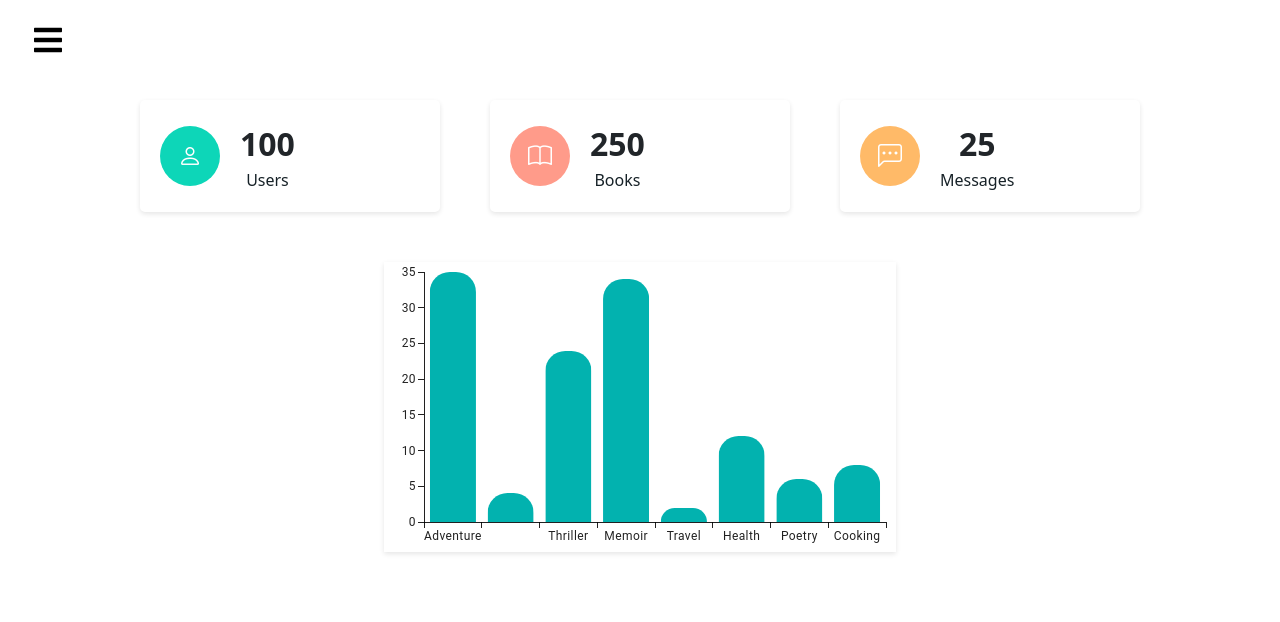
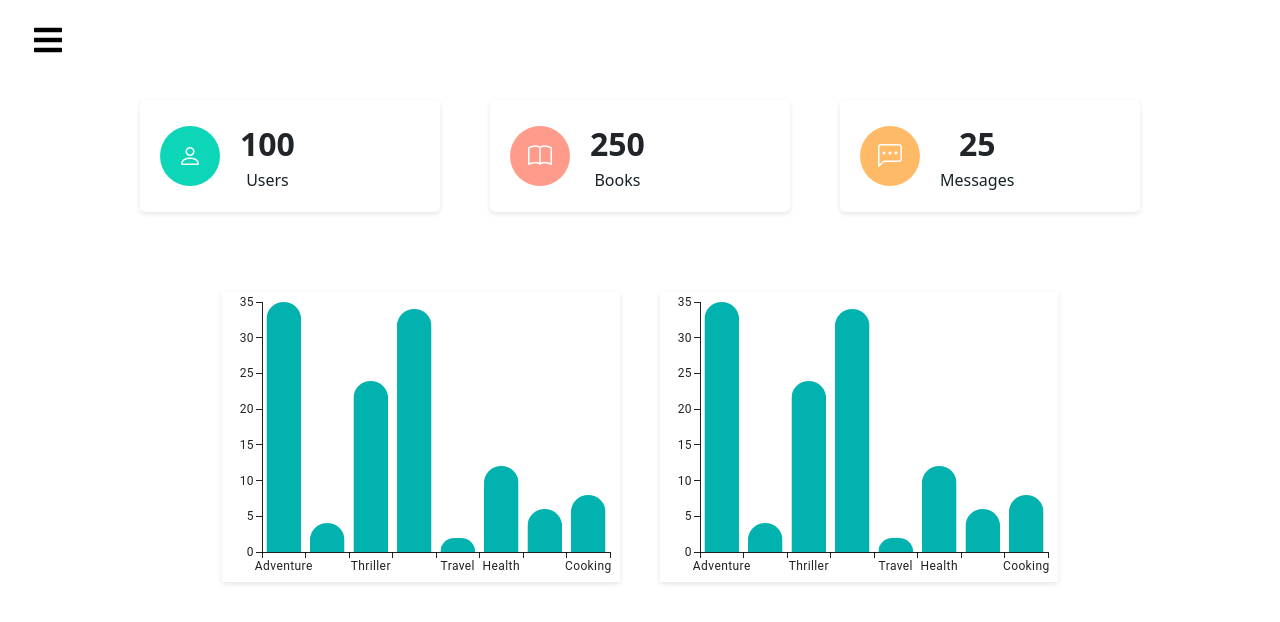
Before and after one commit to aybzakaria5/BOOKhub, a React (Create React App) app: page /admin in a window 1280 px wide. Shown: the top 622 px of the page. Built offline with nearby package versions, Linux system fonts and the light colour scheme.

Commit message:
solve problem of chart

```diff
--- a/src/Add_book/Add.js
+++ b/src/Add_book/Add.js
@@ -31,6 +31,7 @@ const Add = () => {
       const data = await response.json();
       console.log('Upload response:', data);
       setCoverImage(data.secure_url);
+      console.log(data.secure_url)
       setUploadError('');
     } catch (error) {
       console.error('Error uploading image:', error);
--- a/src/Admin/Admin.js
+++ b/src/Admin/Admin.js
@@ -3,7 +3,6 @@ import Style from './Admin.module.css';
 import { BarChart } from '@mui/x-charts/BarChart';
 
 const Admin = () => {
-
   return (
     <>
       <div className={Style.statistique}>
@@ -39,16 +38,25 @@ const Admin = () => {
       </div>
 
       <div className={Style.chartContainer}>
+        <div className={Style.chartWrapper}>
           <BarChart
-            series={[{ data: [35,4, 24, 34, 2, 12, 6, 8] }]}
+            series={[{ data: [35, 4, 24, 34, 2, 12, 6, 8] }]}
             height={290}
-            xAxis={[{ data: ['Adventure','Romance', 'Thriller', 'Memoir','Travel','Health','Poetry','Cooking'], scaleType: 'band' }]}
+            xAxis={[{ data: ['Adventure', 'Romance', 'Thriller', 'Memoir', 'Travel', 'Health', 'Poetry', 'Cooking'], scaleType: 'band' }]}
             margin={{ top: 10, bottom: 30, left: 40, right: 10 }}
             borderRadius={20}
           />
+        </div>
+        <div className={Style.chartWrapper}>
+          <BarChart
+            series={[{ data: [35, 4, 24, 34, 2, 12, 6, 8] }]}
+            height={290}
+            xAxis={[{ data: ['Adventure', 'Romance', 'Thriller', 'Memoir', 'Travel', 'Health', 'Poetry', 'Cooking'], scaleType: 'band' }]}
+            margin={{ top: 10, bottom: 30, left: 40, right: 10 }}
+            borderRadius={20}
+          />
+        </div>
       </div>
-
-
     </>
   );
 };
--- a/src/Admin/Admin.module.css
+++ b/src/Admin/Admin.module.css
@@ -14,6 +14,7 @@
     padding: 20px;
     width: 300px;
 }
+
 .icon {
     display: flex;
     justify-content: center;
@@ -42,18 +43,27 @@
     color: #162127;
 }
 
+.chartContainer {
+    display: flex;
+    justify-content: space-around;
+    flex-wrap: wrap;
+    gap: 20px;
+    padding: 20px;
+    margin: 30px auto;
+    width: 70vw;
+}
 
-.chartContainer {
-    position: relative;
+.chartWrapper {
+    flex: 1;
+    min-width: 300px;
+    margin: 10px;
     box-shadow: 0 2px 5px rgba(0, 0, 0, 0.1);
-    margin: 30px auto;
-    z-index: -1;
-    width: 40vw;
 }
 
 @media (max-width: 768px) {
     .chartContainer {
-      width: 100vw;
+        justify-content: center;
+        align-items: center;
     }
     .card {
         width: 250px;
--- a/src/Admin/components/Navbar.js
+++ b/src/Admin/components/Navbar.js
@@ -14,39 +14,39 @@ function Navbar() {
     <>
       <IconContext.Provider value={{ color: 'black' }}>
         <div className={Style.navbar}>
-          <Link to='#' className={Style['menu-bars']}>
+          <div className={Style['menu-bars']}>
             <FaIcons.FaBars onClick={showSidebar} />
-          </Link>
+          </div>
         </div>
 
         <nav className={sidebar ? `${Style['nav-menu']} ${Style.active}` : Style['nav-menu']}>
           <ul className={Style['nav-menu-items']} onClick={showSidebar}>
+
             <li className={Style['navbar-toggle']}>
-              <Link to='#' className={Style['menu-bars']}>
+              <div className={Style['menu-bars']}>
                 <AiIcons.AiOutlineClose style={{color:"white"}}/>
-              </Link>
+              </div>
             </li>
 
             <li className={Style['nav-text']}>
-              <Link to='#' >
+              <Link to='/admin' >
                 <AiIcons.AiFillHome style={{color:"white"}} />
                 <span>Home</span>
               </Link>
             </li>
-
             <li className={Style['nav-text']}>
               <Link to='#'>
                 <FaIcons.FaFileAlt style={{color:"white"}}/>
                 <span>Report</span>
               </Link>
             </li>
-
             <li className={Style['nav-text']}>
               <Link to='#'>
               <FaIcons.FaCartPlus style={{color:"white"}}/>
                 <span>Products</span>
               </Link>
             </li>
+
           </ul>
         </nav>
       </IconContext.Provider>
--- a/src/Admin/components/Navbar.module.css
+++ b/src/Admin/components/Navbar.module.css
@@ -10,6 +10,7 @@
   margin-left: 2rem;
   font-size: 2rem;
   background: none;
+  cursor: pointer;
 }
 
 
```
